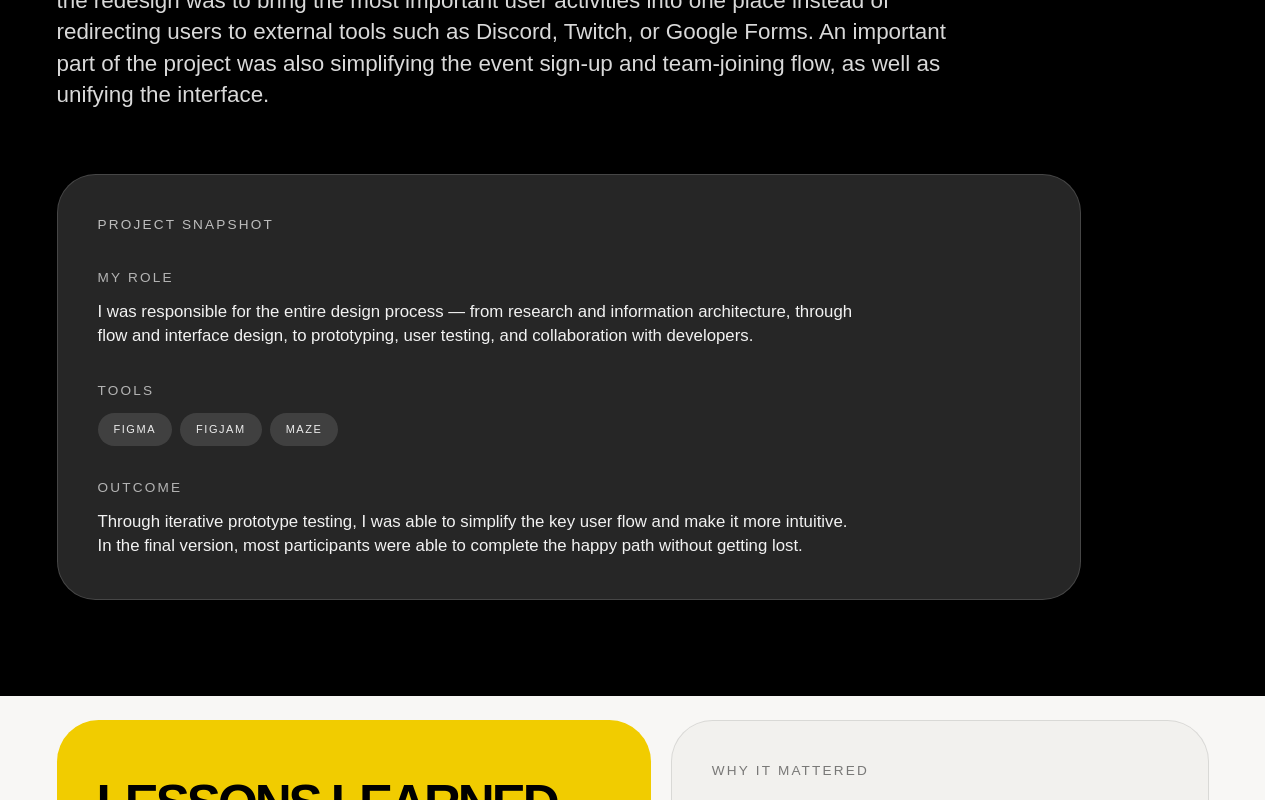
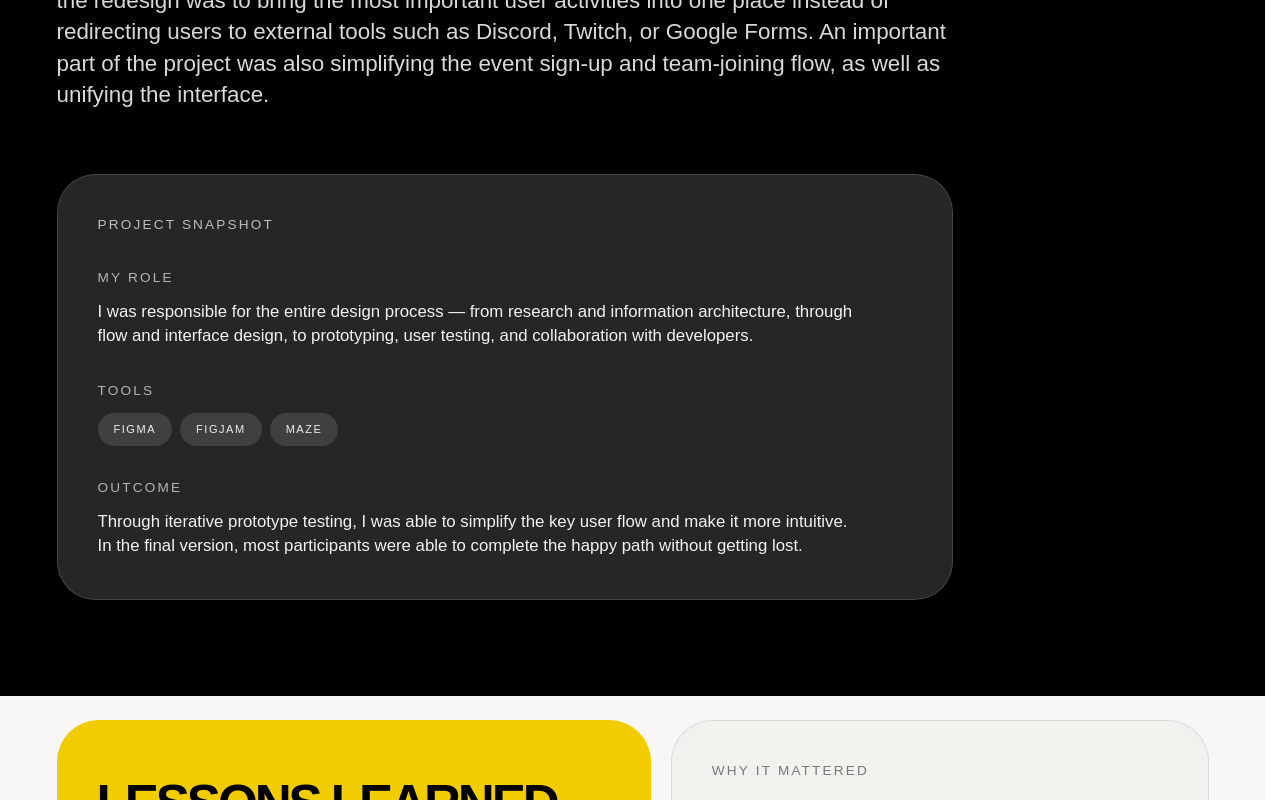
Before and after one commit to jzakrz/jakub-portfolio, a Next.js app: page /projects/hackathon in a window 1280 px wide. Shown: the part 699-1499 px from the top of the page. Built offline with nearby package versions, Linux system fonts and the light colour scheme.

Commit message:
Further reduce dark-mode snapshot box width

```diff
--- a/app/projects/hackathon/page.tsx
+++ b/app/projects/hackathon/page.tsx
@@ -76,7 +76,7 @@ export default function HackathonPage() {
               </p>
             </div>
 
-            <div className="mt-12 max-w-5xl lg:mt-16">
+            <div className="mt-12 max-w-4xl lg:mt-16">
               <div className="rounded-[2.4rem] border border-white/15 bg-[#262626] p-8 lg:p-10">
                 <p className="text-[0.85rem] font-medium uppercase tracking-[0.16em] text-white/70">
                   Project Snapshot
```
